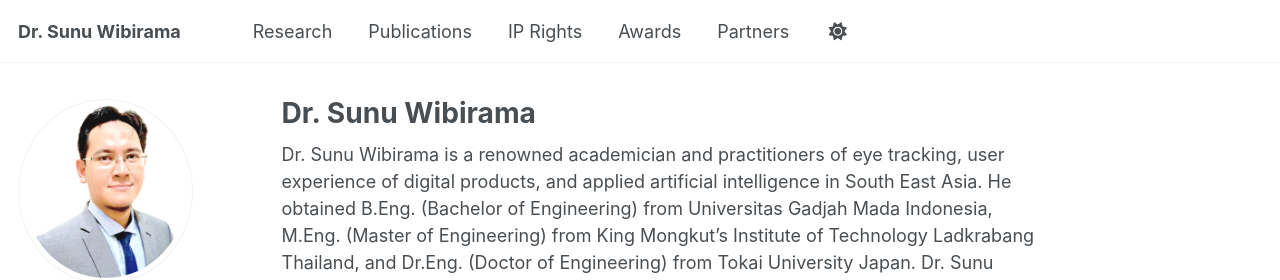
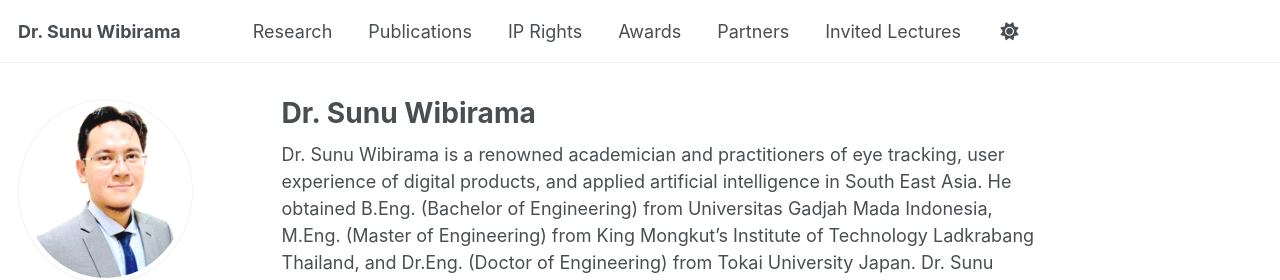
Before and after one commit to wibirama/wibirama.github.io, a Jekyll site: the page built from _pages/about.md, in a window 1280 px wide. Shown: the top 280 px of the page. Built offline with Jekyll 4.4.1, drawn with Linux system fonts in a browser that asks for light colours; some web fonts are replaced; a script that is not in the unit is left out.

Commit message:
Update navigation.yml

```diff
--- a/_data/navigation.yml
+++ b/_data/navigation.yml
@@ -38,6 +38,9 @@ main:
   - title: "Partners"
     url: /partners/
 
+  - title: "Invited Lectures"
+    url: /lectures/
+
   # - title: "CV"
   #   url: /cv-json/
 
```
